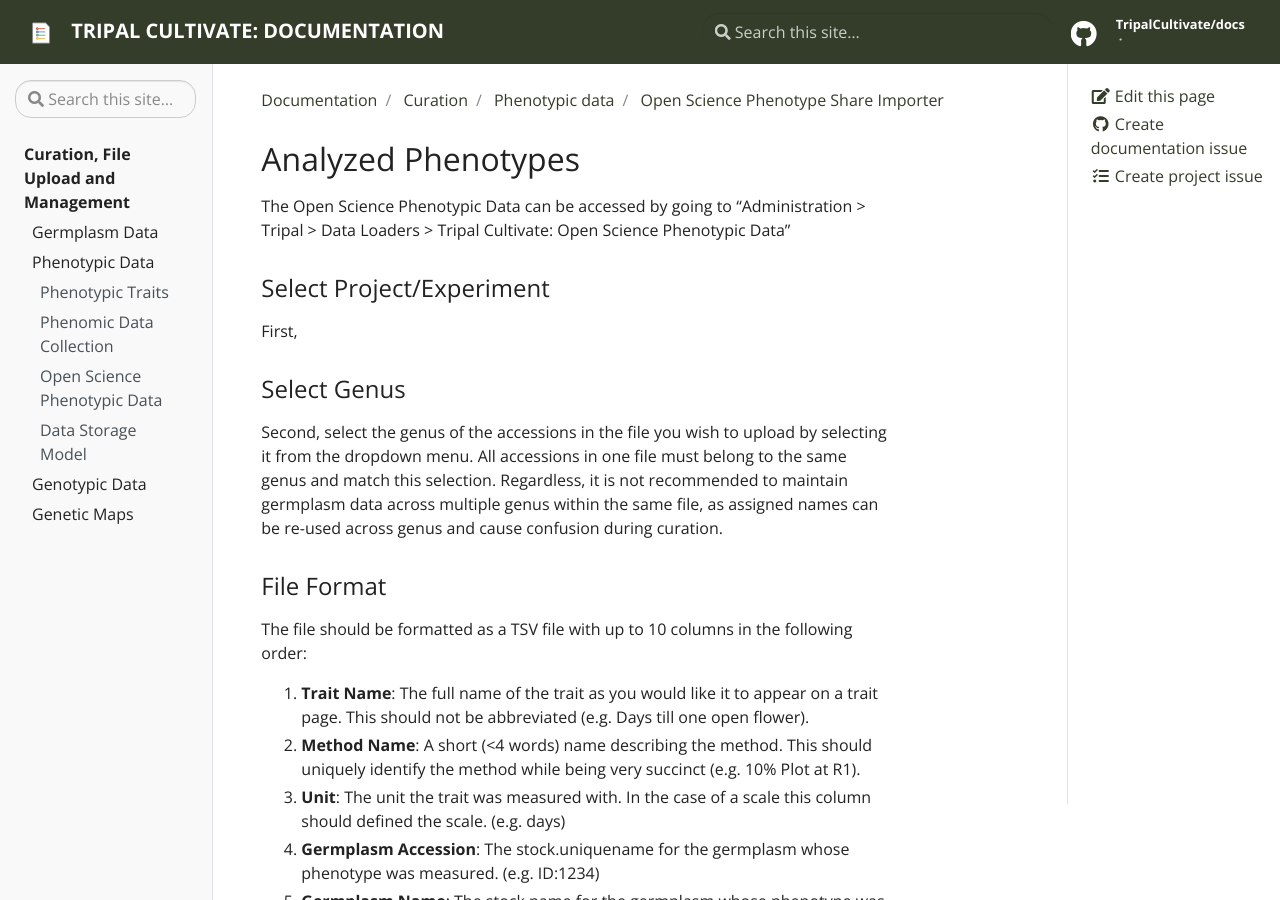
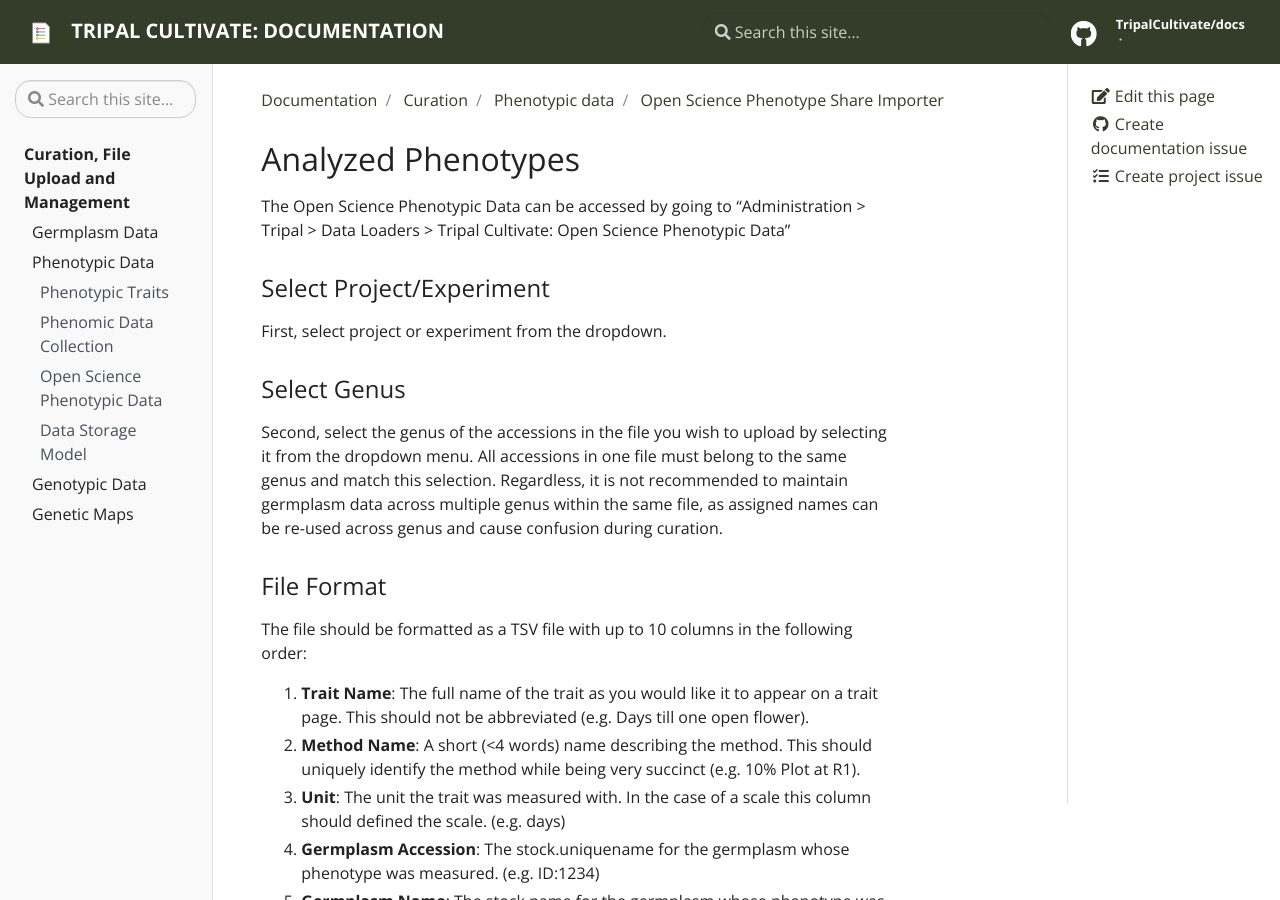
Before and after one commit to TripalCultivate/docs, a Jekyll site: the page built from _docs/curation/phenotypic-data/share-importer.md, in a window 1280 px wide and 900 px high. Built offline with Jekyll 4.4.1, drawn with Linux system fonts in a browser that asks for light colours.

Commit message:
Update share-importer.md

```diff
--- a/_docs/curation/phenotypic-data/share-importer.md
+++ b/_docs/curation/phenotypic-data/share-importer.md
@@ -9,7 +9,7 @@ description: This is documentation pertaining to import of shareable phenotypic
 The Open Science Phenotypic Data can be accessed by going to "Administration > Tripal > Data Loaders > Tripal Cultivate: Open Science Phenotypic Data"
 
 ### Select Project/Experiment
-First,
+First, select project or experiment from the dropdown.
 ### Select Genus
 Second, select the genus of the accessions in the file you wish to upload by selecting it from the dropdown menu. All accessions in one file must belong to the same genus and match this selection. Regardless, it is not recommended to maintain germplasm data across multiple genus within the same file, as assigned names can be re-used across genus and cause confusion during curation.
 ### File Format
```
